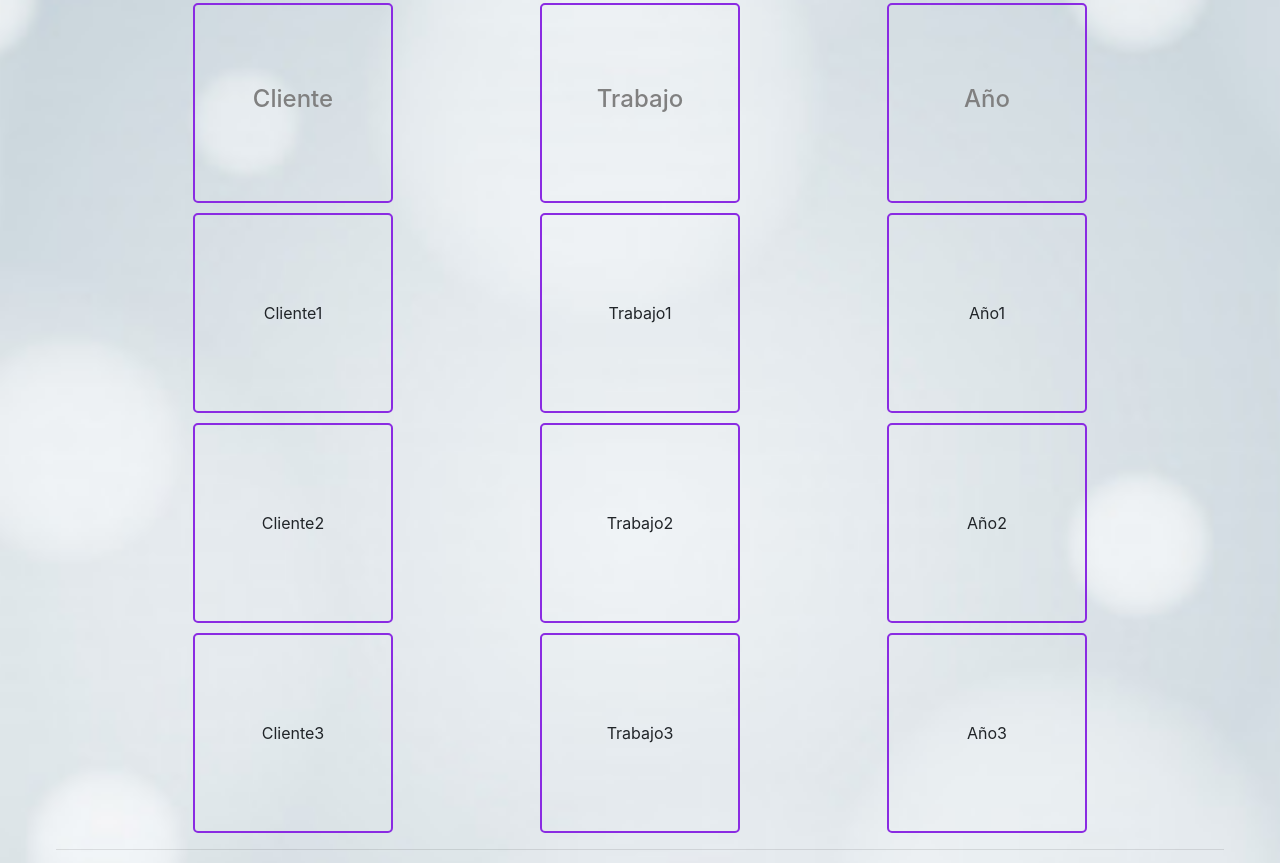
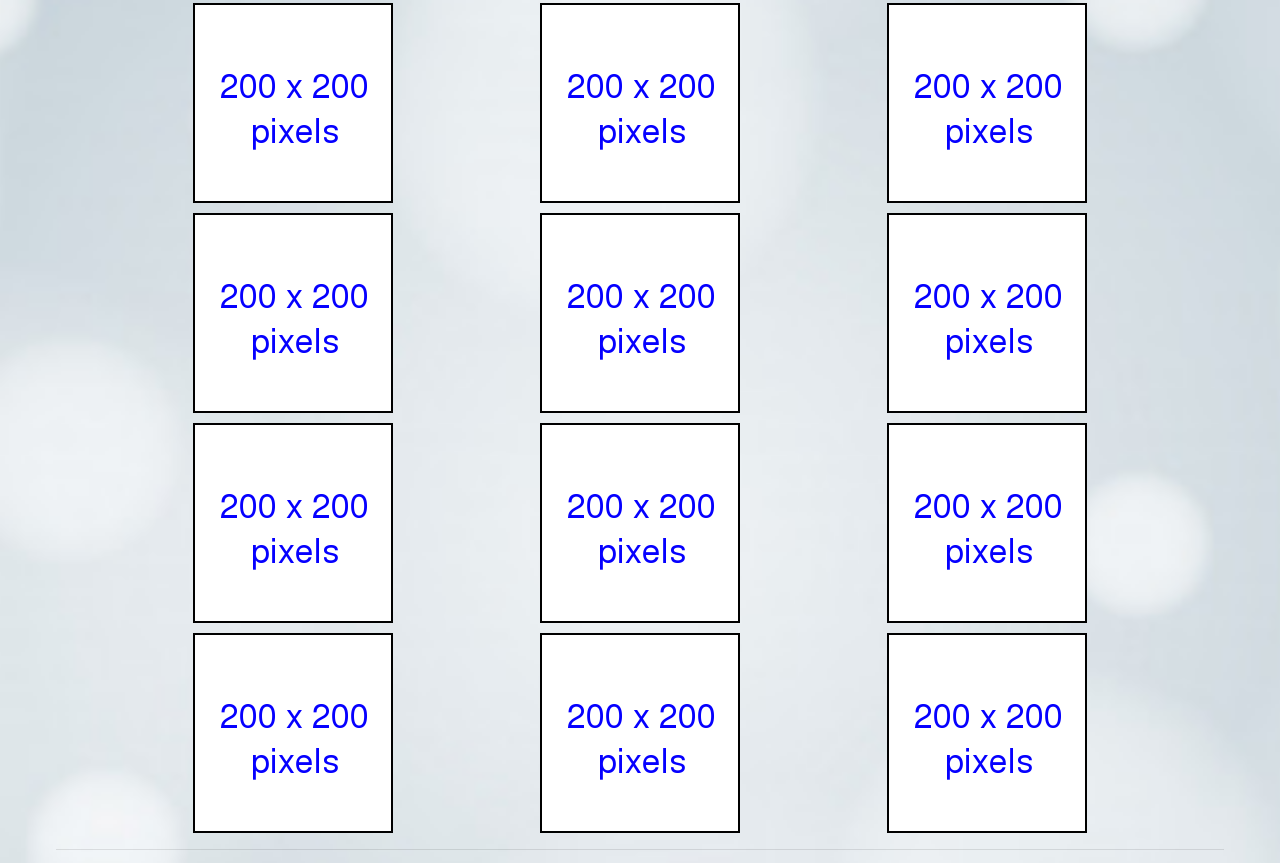
Before and after one commit to MartinAmura/paginaale, a website: page clientes.html in a window 1280 px wide. Shown: the part 252-1115 px from the top of the page. Drawn offline with nearby package versions, Linux system fonts and the light colour scheme.

Commit message:
Cambie la parte de clientes

```diff
--- a/clientes.html
+++ b/clientes.html
@@ -48,18 +48,18 @@
 	<main class="container">
 		<hr>
 			<section class="clientes">
-				<div class="borde"><h3>Cliente</h3></div>
-				<div class="borde" ><h3>Trabajo</h3></div>
-				<div class="borde"><h3>Año</h3></div>
-				<div class="borde">Cliente1</div>
-				<div class="borde">Trabajo1</div>
-				<div class="borde">Año1</div>
-				<div class="borde">Cliente2</div>
-				<div class="borde">Trabajo2</div>
-				<div class="borde">Año2</div>
-				<div class="borde">Cliente3</div>
-				<div class="borde">Trabajo3</div>
-				<div class="borde">Año3</div>
+				<div><img src="./assets/EMPRESA1.png"></div>
+				<div><img src="./assets/EMPRESA1.png"></div>
+				<div><img src="./assets/EMPRESA1.png"></div>
+				<div><img src="./assets/EMPRESA1.png"></div>
+				<div><img src="./assets/EMPRESA1.png"></div>
+				<div><img src="./assets/EMPRESA1.png"></div>
+				<div><img src="./assets/EMPRESA1.png"></div>
+				<div><img src="./assets/EMPRESA1.png"></div>
+				<div><img src="./assets/EMPRESA1.png"></div>
+				<div><img src="./assets/EMPRESA1.png"></div>
+				<div><img src="./assets/EMPRESA1.png"></div>
+				<div><img src="./assets/EMPRESA1.png"></div>
 			</section>
 		<hr>
 		<div class="pie">
--- a/css/styles.css
+++ b/css/styles.css
@@ -33,14 +33,6 @@
     grid-column-gap: 10px;
     grid-row-gap: 10px;
     justify-content: space-evenly;
-}
-
-.borde{
-    display: grid;
-    border: 2px solid blueviolet;
-    border-radius: 5px;
-    justify-items: center;
-    align-items: center;
 }
 
 h1{
```
Also changed, not shown: assets/EMPRESA1.png (added).
